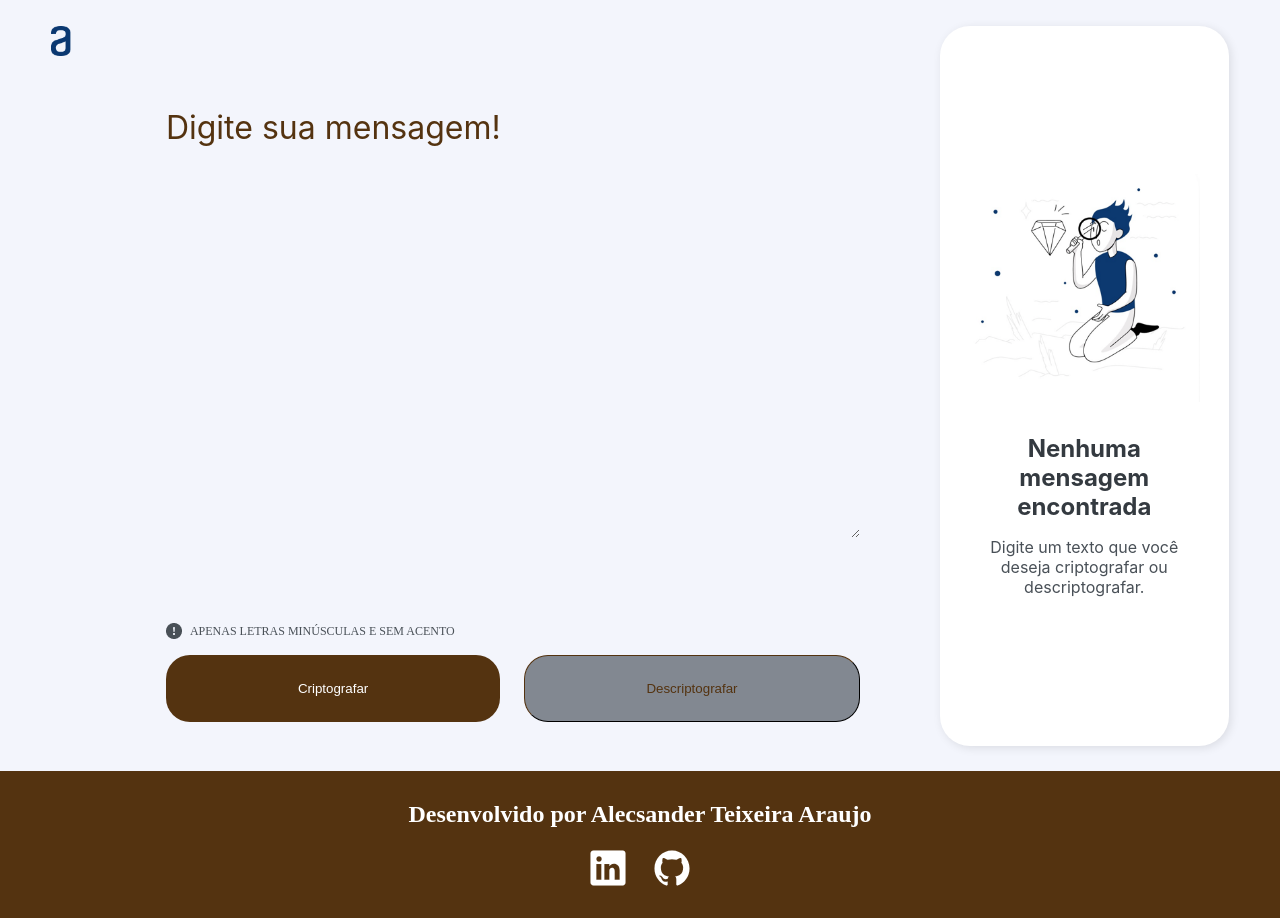
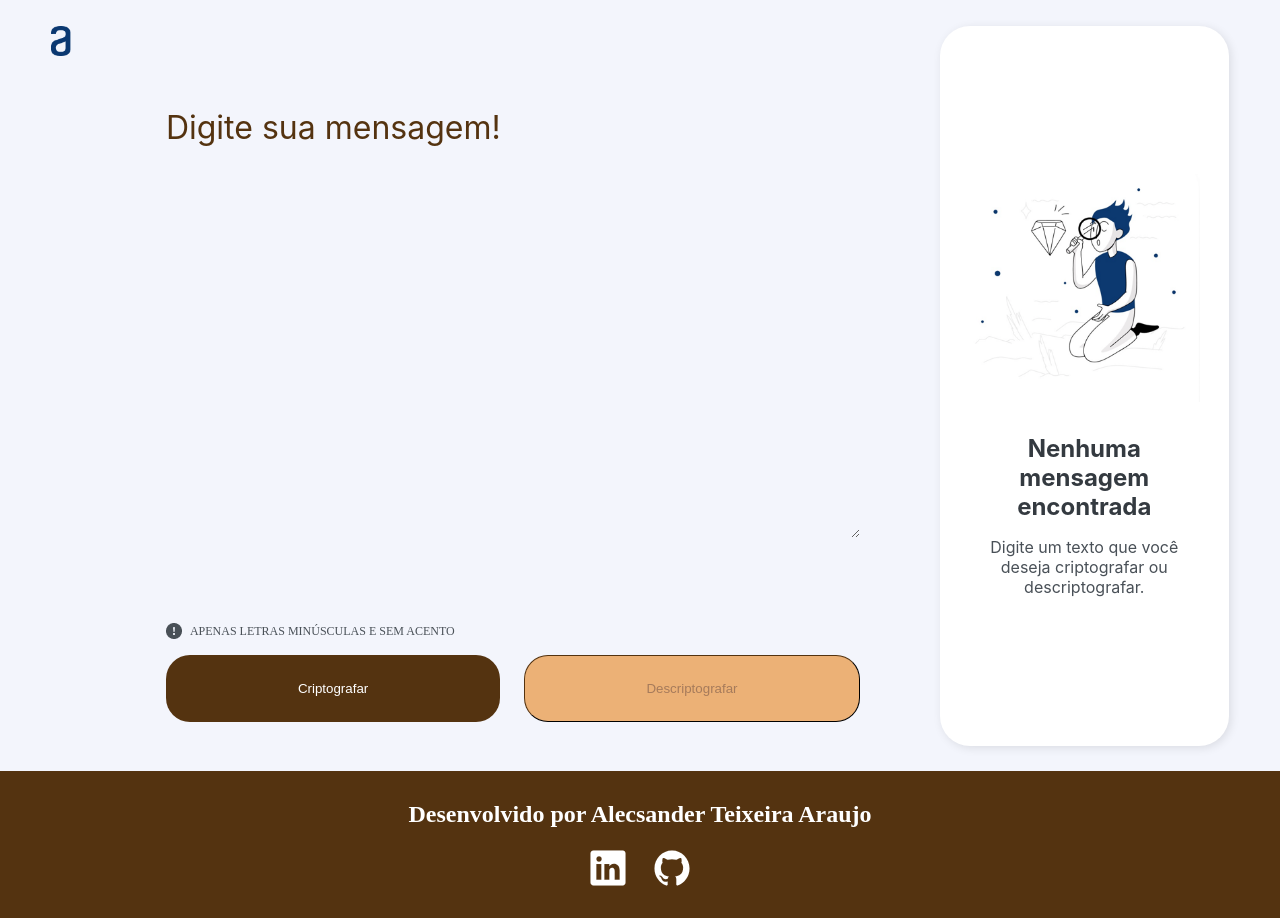
Before and after one commit to alecsanderTaraujo/Challeger_Alura, a plain HTML site: page index.html in a window 1280 px wide. Drawn offline with nearby package versions, Linux system fonts and the light colour scheme; a script that the page names is missing.

Commit message:
Update style.css

```diff
--- a/style/style.css
+++ b/style/style.css
@@ -85,8 +85,8 @@ body {
 
 .conteudo__criptografia__info__button__decrip {
     cursor: pointer;
-    background-color: #828891;
-    color: var(--cor-secundaria);
+    background-color: #ECB176;
+    color: #A67B5B;
     width: 100%;
     height: 67px;
     border-width: 1px;
```
